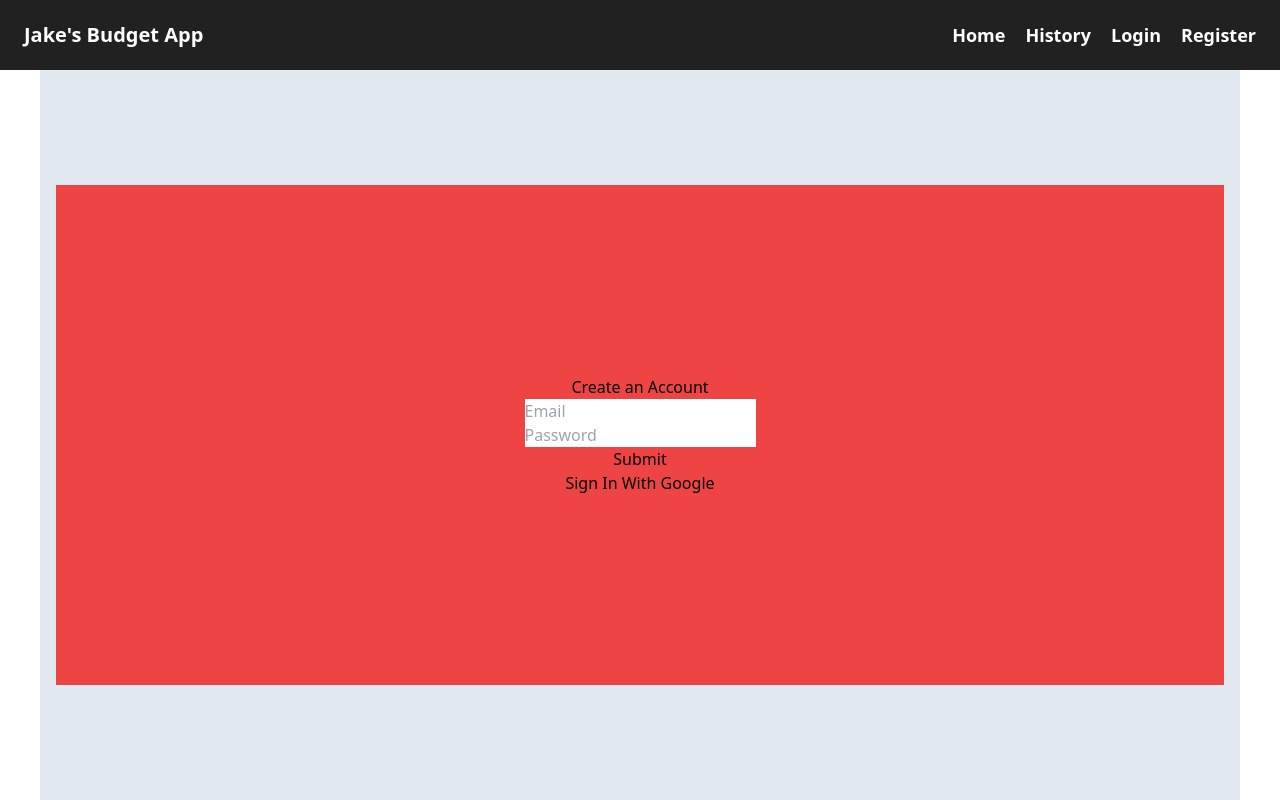
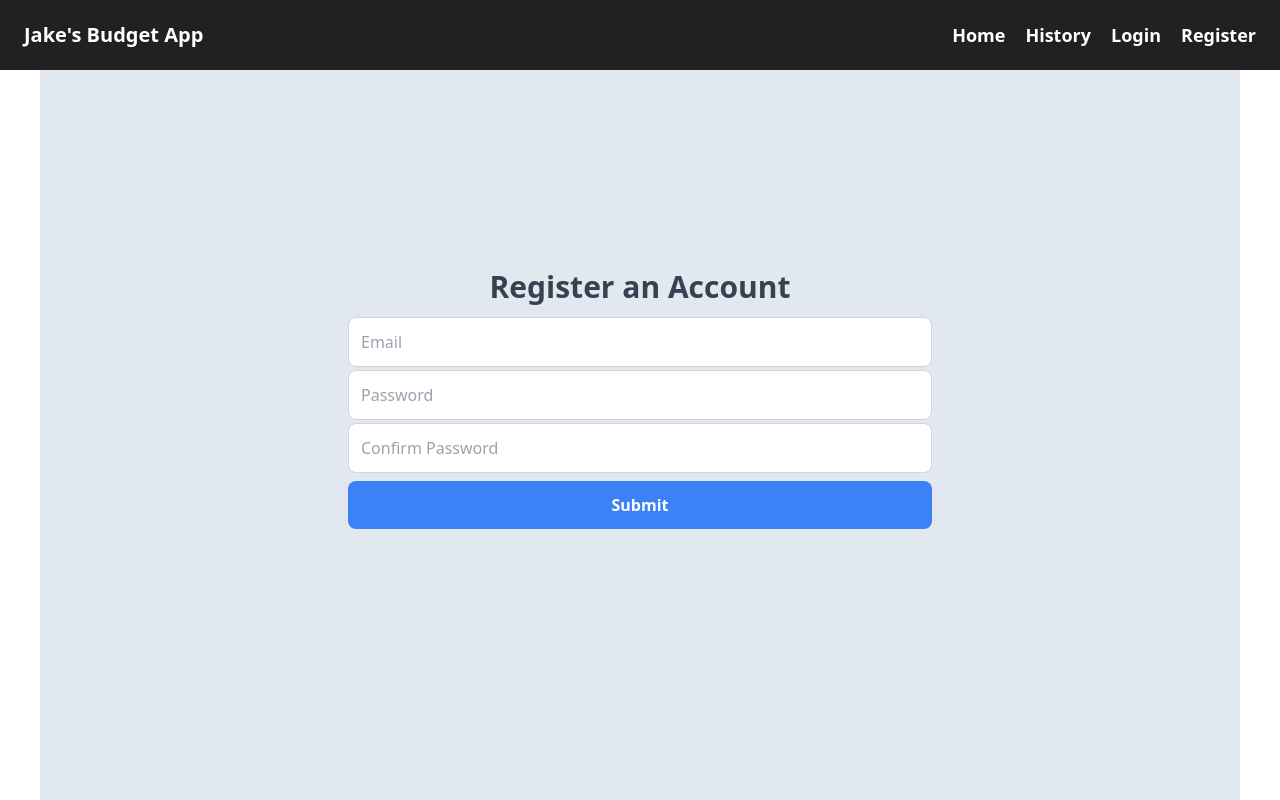
Before and after one commit to Jxk0be/financial-budget-tracker, a Vue app: page /register in a window 1280 px wide. Built offline with nearby package versions, Linux system fonts and the light colour scheme; no server answers.

Commit message:
Auth styling updates and better login/register functionality

```diff
--- a/src/App.vue
+++ b/src/App.vue
@@ -10,7 +10,6 @@ import { doc, getDoc, setDoc } from "firebase/firestore";
 const authStore = useAuthStore();
 
 onMounted(() => {
-  console.log(import.meta.env.VITE_API_KEY)
   /* This function */
   const unsubscribe = onAuthStateChanged(auth, async (user) => {
     if (user) {
--- a/src/components/Navbar.vue
+++ b/src/components/Navbar.vue
@@ -3,7 +3,6 @@ import { Icon } from "@iconify/vue";
 import { RouterLink, useRouter } from "vue-router";
 import { ref, computed } from "vue";
 import { useAuthStore } from "../stores/authStore";
-import { auth } from "../firebase";
 
 const authStore = useAuthStore();
 const router = useRouter();
@@ -22,7 +21,7 @@ const toggleMenu = () => {
 
 const handleLogout = () => {
   authStore.logout();
-  mobileMenuOpen.value = false
+  mobileMenuOpen.value = false;
   router.push("/login");
 };
 </script>
--- a/src/views/auth/LoginView.vue
+++ b/src/views/auth/LoginView.vue
@@ -2,13 +2,15 @@
 import { ref } from "vue";
 import { useRouter } from "vue-router";
 import { useAuthStore } from "../../stores/authStore";
+import { Icon } from "@iconify/vue";
 
 const email = ref("");
 const password = ref("");
 const router = useRouter();
 const authStore = useAuthStore();
 
-const login = async () => {
+const login = async (event) => {
+  event?.preventDefault()
   const data = await authStore.login(email.value, password.value);
   if ("error" in data) {
     email.value = "";
@@ -32,7 +34,7 @@ const signInWithGoogle = async () => {
 </script>
 <template>
   <div class="w-full h-screen flex justify-center items-center">
-    <div
+    <form
       class="w-full h-full md:w-[1/3] md:h-[500px] flex flex-col justify-center items-center"
     >
       <h1 class="text-3xl font-semibold text-gray-700 mb-[12px]">
@@ -53,15 +55,21 @@ const signInWithGoogle = async () => {
       <button
         class="w-full mb-[3px] lg:w-1/2 py-3 bg-blue-500 text-white font-semibold rounded-lg hover:bg-blue-600 transition"
         @click="login"
+        type="submit"
       >
         Submit
       </button>
       <button
-        class="w-full lg:w-1/2 py-3 bg-red-500 text-white font-semibold rounded-lg hover:bg-red-600 transition"
+        class="w-full flex justify-center items-center lg:w-1/2 py-3 bg-[#EA4335] text-white font-semibold rounded-lg hover:bg-[#c0372b] transition"
         @click="signInWithGoogle"
       >
-        Sign In With Google
+        <Icon
+          class="text-white text-[20px] mr-2"
+          icon="ic:baseline-tag-faces"
+        />
+
+        Login With Google
       </button>
-    </div>
+    </form>
   </div>
 </template>
--- a/src/views/auth/RegisterView.vue
+++ b/src/views/auth/RegisterView.vue
@@ -1,14 +1,16 @@
 <script setup>
-import { ref } from "vue";
+import { ref, computed } from "vue";
 import { useRouter } from "vue-router";
 import { useAuthStore } from "../../stores/authStore";
 
 const email = ref("");
 const password = ref("");
+const confirmPassword = ref("");
 const router = useRouter();
 const authStore = useAuthStore();
 
-const register = async () => {
+const register = async (event) => {
+  event?.preventDefault()
   const data = await authStore.register(email.value, password.value);
   if ("error" in data) {
     email.value = "";
@@ -19,18 +21,44 @@ const register = async () => {
   router.push("/");
 };
 
-const signInWithGoogle = () => {};
+const passwordMatch = computed(() => {
+  return password.value === confirmPassword.value
+})
 </script>
 <template>
-  <div class="pt-[70px] w-full h-screen flex justify-center items-center">
-    <div
-      class="w-full h-full md:w-[1/3] md:h-[500px] bg-red-500 flex flex-col justify-center items-center"
+  <div class="w-full h-screen flex justify-center items-center">
+    <form
+      class="w-full h-full md:w-[1/3] md:h-[500px] flex flex-col justify-center items-center"
     >
-      <h1>Create an Account</h1>
-      <input type="text" placeholder="Email" v-model="email" />
-      <input type="password" placeholder="Password" v-model="password" />
-      <button @click="register">Submit</button>
-      <button @click="signInWithGoogle">Sign In With Google</button>
-    </div>
+      <h1 class="text-3xl font-semibold text-gray-700 mb-[12px]">
+        Register an Account
+      </h1>
+      <input
+        class="w-full mb-[3px] lg:w-1/2 p-3 border border-gray-300 rounded-lg focus:outline-none focus:ring-2 focus:ring-blue-500 focus:border-blue-500"
+        type="text"
+        placeholder="Email"
+        v-model="email"
+      />
+      <input
+        class="w-full mb-[3px] lg:w-1/2 p-3 border border-gray-300 rounded-lg focus:outline-none focus:ring-2 focus:ring-blue-500 focus:border-blue-500"
+        type="password"
+        placeholder="Password"
+        v-model="password"
+      />
+      <input
+        :class="`w-full ${passwordMatch ? 'mb-[8px]' : 'mb-[3px]'}  lg:w-1/2 p-3 border border-gray-300 rounded-lg focus:outline-none focus:ring-2 focus:ring-blue-500 focus:border-blue-500`"
+        type="password"
+        placeholder="Confirm Password"
+        v-model="confirmPassword"
+      />
+      <p class="mb-[8px] text-red-500 font-medium" v-if="!passwordMatch">Passwords do not match</p>
+      <button
+        type="submit"
+        class="w-full mb-[3px] lg:w-1/2 py-3 bg-blue-500 text-white font-semibold rounded-lg hover:bg-blue-600 transition"
+        @click="register"
+      >
+        Submit
+      </button>
+    </form>
   </div>
 </template>
```
